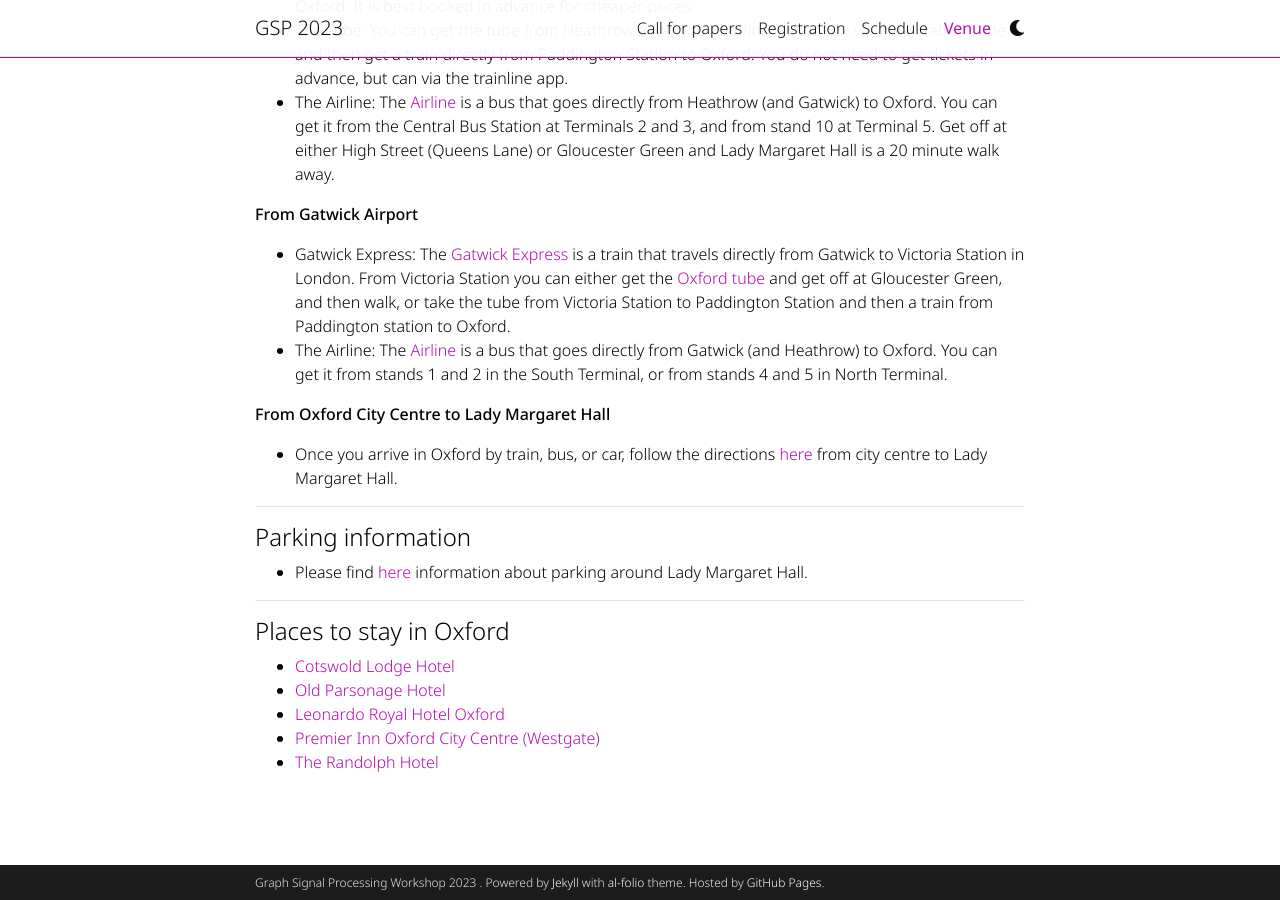
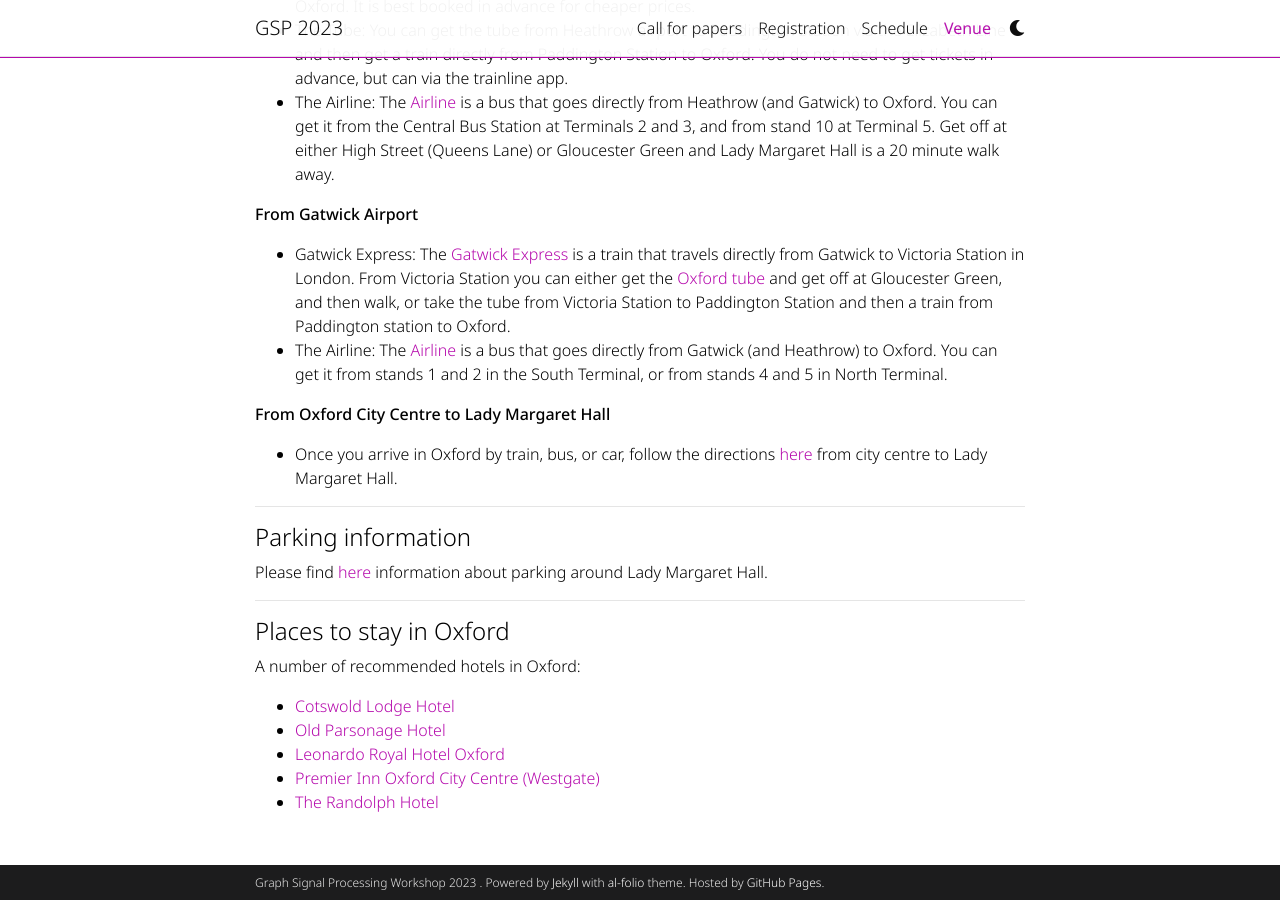
Before and after one commit to shreyasvinaya/gspworkshop2025.github.io, a Jekyll site: the page built from _pages/venue.md, in a window 1280 px wide and 900 px high, scrolled down 626 px. Built offline with Jekyll 4.4.1, drawn with Linux system fonts in a browser that asks for light colours; full-size pictures stand in for the smaller copies a plugin makes; comment, search, counter and statistics services are not loaded; a style sheet for code colours, icons or effects is not loaded.

Commit message:
Update venue.md

```diff
--- a/_pages/venue.md
+++ b/_pages/venue.md
@@ -15,7 +15,6 @@
 
 ---
 #### How to get there
-
 **From Heathrow Airport**
 + Heathrow Express: The [Heathrow Express](https://www.heathrowexpress.com/) is a train that travels directly from Heathrow airport to Paddington Station in London. You are then able to get trains directly from Paddington Station to Oxford. It is best booked in advance for cheaper prices.
 + The Tube: You can get the tube from Heathrow airport to Paddington Station via the Elizabeth Line and then get a train directly from Paddington Station to Oxford. You do not need to get tickets in advance, but can via the trainline app.
@@ -30,10 +29,11 @@
 
 ---
 #### Parking information
-+ Please find [here](/assets/pdf/Park%20and%20Ride%20Information.pdf) information about parking around Lady Margaret Hall.
+Please find [here](/assets/pdf/Park%20and%20Ride%20Information.pdf) information about parking around Lady Margaret Hall.
 
 ---
 #### Places to stay in Oxford
+A number of recommended hotels in Oxford:
 + [Cotswold Lodge Hotel](http://www.cotswoldlodgehotel.co.uk/)
 + [Old Parsonage Hotel](https://www.oldparsonagehotel.co.uk/)
 + [Leonardo Royal Hotel Oxford](https://www.leonardohotels.co.uk/hotels/oxford)
```
